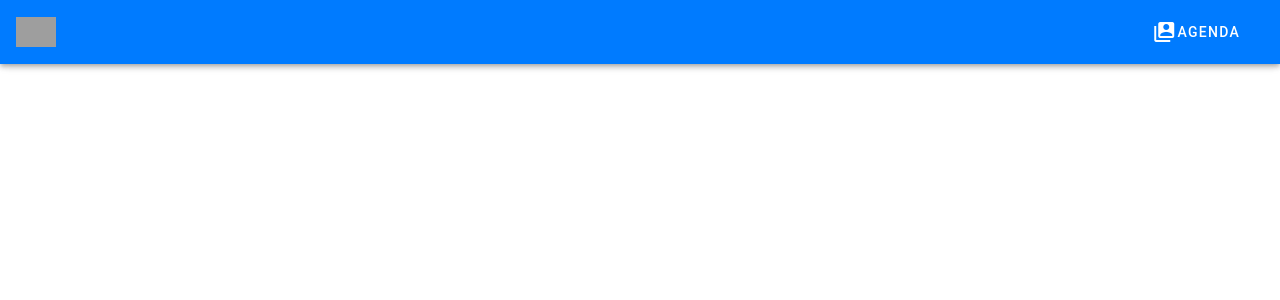
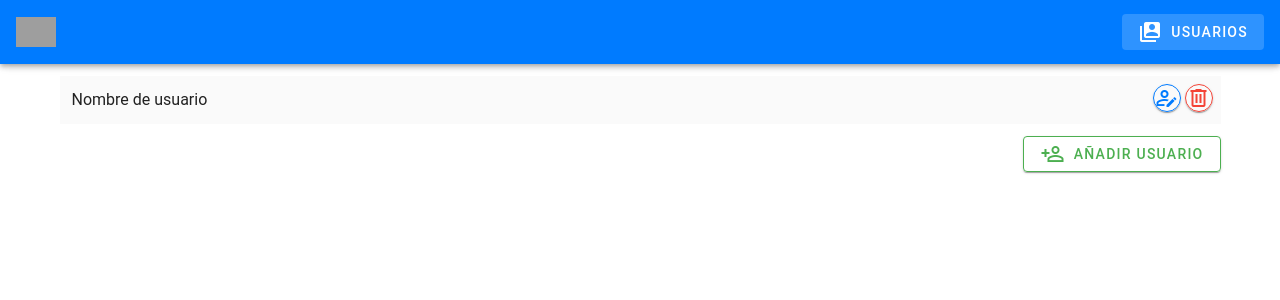
Before and after one commit to moutga/proyecto_b, a Vue app: page /usuarios in a window 1280 px wide. Shown: the top 300 px of the page. Built offline with nearby package versions, Linux system fonts and the light colour scheme; grey boxes are pictures that could not be loaded.

Commit message:
Vista usuarios

```diff
--- a/src/App.vue
+++ b/src/App.vue
@@ -16,14 +16,14 @@
 
 			<v-spacer></v-spacer>
 
-      <v-btn to="/agenda" text>
+			<v-btn to="/usuarios" text>
 				<v-icon>mdi-account-box-multiple</v-icon>
-        <span class="mr-2"> Agenda</span>
+				<span class="ml-2"> Usuarios</span>
 			</v-btn>
 		</v-app-bar>
 
 		<v-main class="p-5">
-      <router-view />
+			<router-view class="container" />
 		</v-main>
 	</v-app>
 </template>
--- a/src/router/index.js
+++ b/src/router/index.js
@@ -1,31 +1,37 @@
-import Vue from 'vue'
-import VueRouter from 'vue-router'
-import Home from '../views/Home.vue'
-import vistaAgenda from '../views/vistaAgenda.vue'
+import Vue from "vue";
+import VueRouter from "vue-router";
+import Home from "../views/Home.vue";
+import vistaAgenda from "../views/vistaAgenda.vue";
+import UsuariosList from "../views/UsuariosList.vue";
 
-Vue.use(VueRouter)
+Vue.use(VueRouter);
 
 const routes = [
 	{
-    path: '/',
-    name: 'Home',
-    component: Home
+		path: "/",
+		name: "Home",
+		component: Home,
 	},
 	{
-    path: '/agenda',
-    name: 'Agenda',
-	component: vistaAgenda
+		path: "/usuarios",
+		name: "Usuarios",
+		component: UsuariosList,
+	},
+	{
+		path: "/agenda",
+		name: "Agenda",
+		component: vistaAgenda,
 		// route level code-splitting
 		// this generates a separate chunk (about.[hash].js) for this route
 		// which is lazy-loaded when the route is visited.
 		//component: () => import(/* webpackChunkName: "about" */ '../views/Agenda.vue')
-  }
-]
+	},
+];
 
 const router = new VueRouter({
-  mode: 'history',
+	mode: "history",
 	base: process.env.BASE_URL,
-  routes
-})
+	routes,
+});
 
-export default router
+export default router;
--- a/src/services/auth.js
+++ b/src/services/auth.js
@@ -35,7 +35,7 @@ class Auth {
 
 		const promesa = new Promise(function (resolve, reject) {
 
-			// no puedo usar getUsuarios() porque no devuelve contraseña
+			//! no puedo usar getUsuarios() porque no devuelve contraseña
 			let usuarios = JSON.parse(localStorage.getItem('usuarios'));
 			if (usuarios) {
 
@@ -253,7 +253,7 @@ class Auth {
 
 	}
 
-	// getPerfil() {}
+	//todo getPerfil() {}
 }
 
 export default new Auth();
--- a/src/views/UsuariosList.vue
+++ b/src/views/UsuariosList.vue
@@ -0,0 +1,38 @@
+<template lang="es">
+<div>
+
+	<v-container class="mb-3">
+		<v-row class="grey pr-2 lighten-5">
+			<v-col class="">Nombre de usuario</v-col>
+			<v-col class="col-3">
+				<v-row class="pt-2 justify-end">
+					<v-btn class="mr-1" small color="primary" elevation="1" icon outlined><v-icon>mdi-account-edit-outline</v-icon></v-btn>
+					<v-btn small color="red" elevation="1" icon outlined><v-icon>mdi-trash-can-outline</v-icon></v-btn>
+				</v-row>
+			</v-col>
+		</v-row>
+	</v-container>
+
+	<v-container>
+	<v-row >
+		<v-btn class="ml-auto" color="green" elevation="1" outlined><v-icon class="mr-2">mdi-account-plus-outline</v-icon> Añadir usuario</v-btn>
+	</v-row>
+	</v-container>
+
+</div>
+</template>
+<script>
+// import Auth from "@/services/auth.js";
+export default {
+	name:'UsuariosList',
+	data: function(){return{
+
+	}},
+	props: {},
+	computed: {},
+	methods: {},
+}
+</script>
+<style lang="es">
+
+</style>
```
Also changed, not shown: 1 other file (tests, documents, lock files or other folders). Lines whose indentation alone changed are shown as unchanged.
